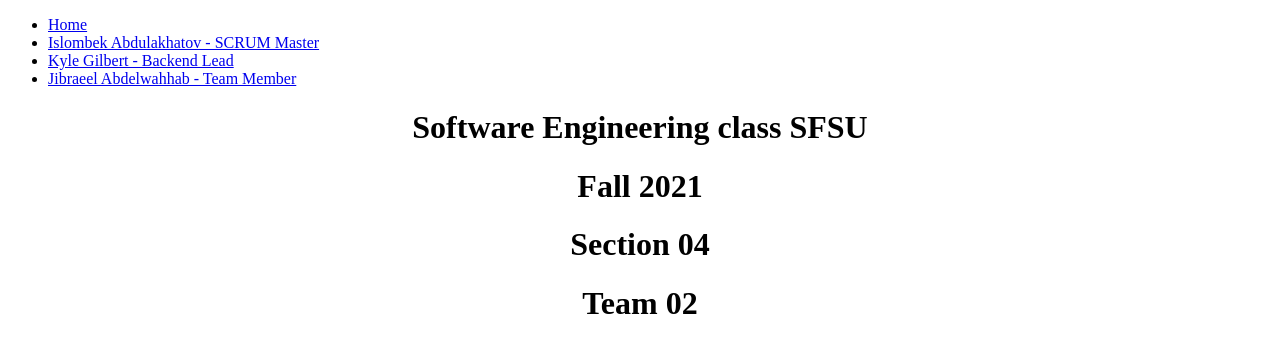
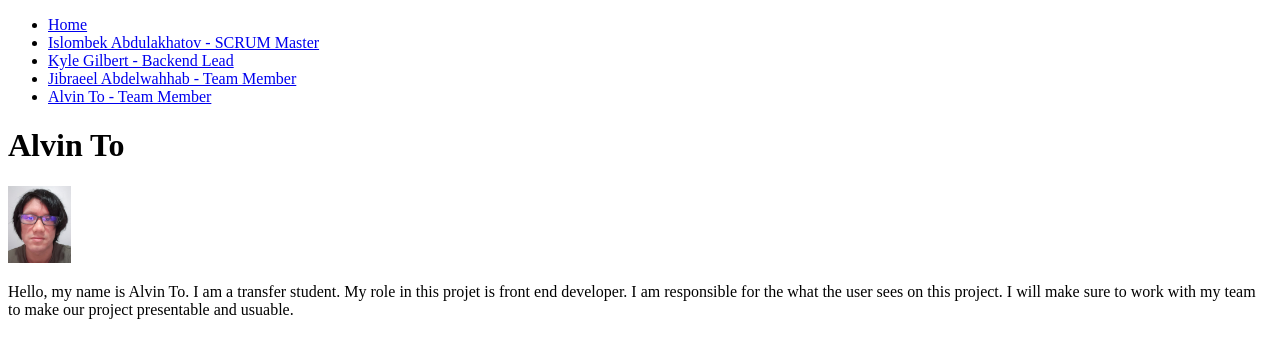
Before and after one commit to Adbatt/CSC-648-04-Team-2, a React (Create React App) app in the folder client/: page /alvin in a window 1280 px wide. Shown: the top 358 px of the page. Built offline with nearby package versions, Linux system fonts and the light colour scheme.

Commit message:
Alvin's Section

```diff
--- a/client/src/App.js
+++ b/client/src/App.js
@@ -9,6 +9,7 @@
 import AboutIslom from './components/AboutIslom';
 import AboutKyle from "./components/AboutKyle";
 import AboutJib from "./components/AboutJib";
+import AboutAlvin from "./components/AboutAlvin";
 
 export default function App() {
   return (
@@ -28,6 +29,9 @@
             <li>
               <Link to="/jib">Jibraeel Abdelwahhab - Team Member</Link>
             </li>
+            <li>
+              <Link to = "/alvin">Alvin To - Team Member</Link>
+            </li>
           </ul>
         </nav>
 
@@ -43,6 +47,9 @@
           <Route path="/kyle">
             <AboutKyle />
           </Route>
+          <Route path="/alvin">
+            <AboutAlvin />
+          </Route>
           <Route path="/">
             <Home />
           </Route>
--- /dev/null
+++ b/client/src/components/AboutAlvin.js
@@ -0,0 +1,30 @@
+import React from "react";
+import AlvinImage from '../assets/AlvinImage.jpg';
+
+function AboutAlvin() {
+    return (
+        <div>
+            <h1>Alvin To </h1>
+            <img src={AlvinImage} width="5%" height="5%" alt="Alvin To" />
+            <p> Hello, my name is Alvin To. I am a transfer student. My role in this projet is front end developer.
+                I am responsible for the what the user sees on this project.
+                I will make sure to work with my team to make our project presentable and usuable.
+            </p>
+        </div>
+    )
+}
+// class Table extends Component{
+//     render(){
+//         return (
+//             <div>
+//                   <h1>Islombek Abdulakhatov cacasc</h1>
+//                 <Avatar
+//                 className="table_avatar"
+//                 src="../components/Islom/Islom.jpg"
+//                 />
+//             </div>
+//         )
+//     }
+// }
+
+export default AboutAlvin;
--- a/client/src/components/Home.js
+++ b/client/src/components/Home.js
@@ -4,7 +4,7 @@
 
     return (
         <div>
-            <h1 className="header">Software Engineering class SFSU</h1>
+            <h1 className="header">CSC 648 Software Engineering class SFSU</h1>
             <h1 className="header">Fall 2021</h1>
             <h1 className="header">Section 04</h1>
             <h1 className="header">Team 02</h1>
```
Also changed, not shown: client/src/assets/AlvinImage.jpg (added).
